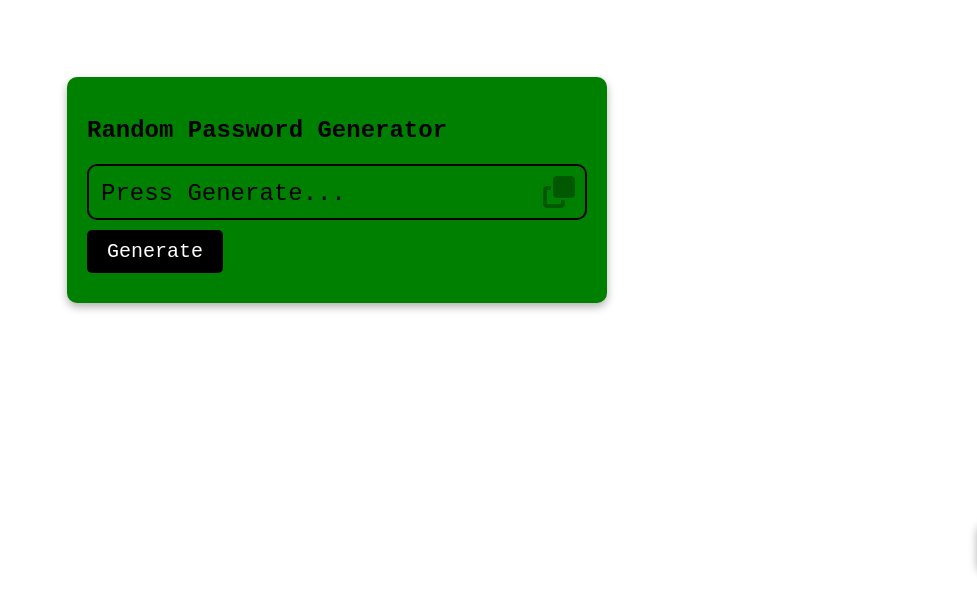
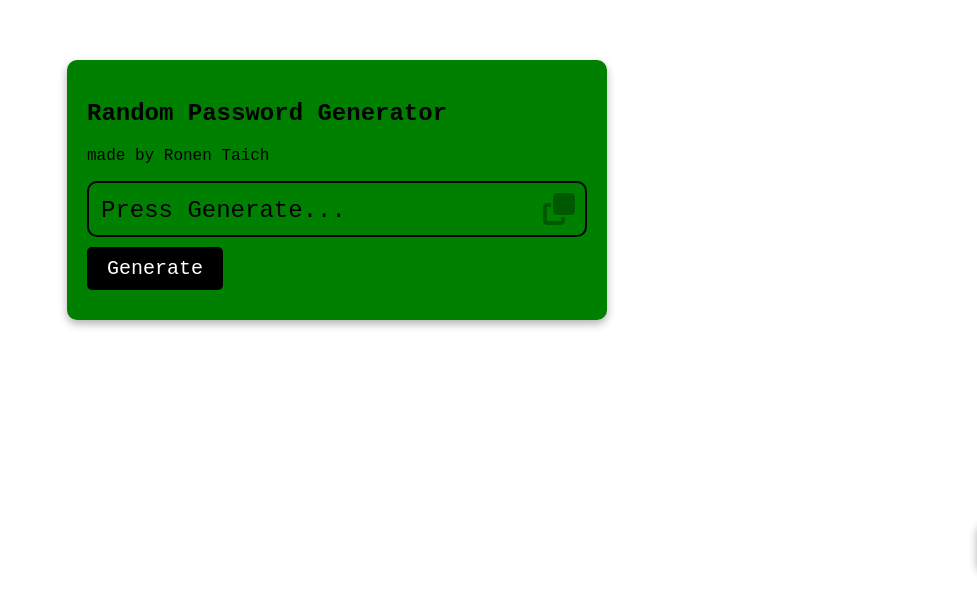
Before and after one commit to ronentaich17/random-password-generator, a plain HTML site: page index.html in a window 1280 px wide. Shown: the part 210-800 px from the top of the page, without its empty margins (303-1280 px from the left). Drawn offline with Linux system fonts and the light colour scheme.

Commit message:
added some more comments explaining the javascript code

```diff
--- a/index.html
+++ b/index.html
@@ -17,6 +17,7 @@
     -->
     <div class="password-container">
         <h2>Random Password Generator</h2>
+        <p>made by Ronen Taich</p>
         <div class="input-container">
             <input type="text" id="input" class="input" placeholder="Press Generate..." readonly>
             <i class="fa-solid fa-copy fa-2x"></i>
--- a/index.js
+++ b/index.js
@@ -7,6 +7,7 @@ btnEl.addEventListener("click", ()=> {
     createPassword();
 });
 
+//if the copy icon is clicked, then the password is copied and the alert pops up for a brief moment
 copyIconEl.addEventListener("click",()=>{
     copyPassword();
     if(inputEl.value){
@@ -18,8 +19,8 @@ copyIconEl.addEventListener("click",()=>{
 });
 
 /*
-In the createPassword() function, a random number is chosen on line 29, and then the character at that index in
-the chars string will be assigned to the password on line 30 until the desired length is reached. Once this is done,
+In the createPassword() function, a random number is chosen on the fifth line of the function, and then the character at that index in
+the chars string will be assigned to the password on the sixth line of the function. This continues until the desired length is reached. Once this is done,
 the alert will pop up (the conditions of this alert are managed in function above)
 */
 function createPassword(){
```
